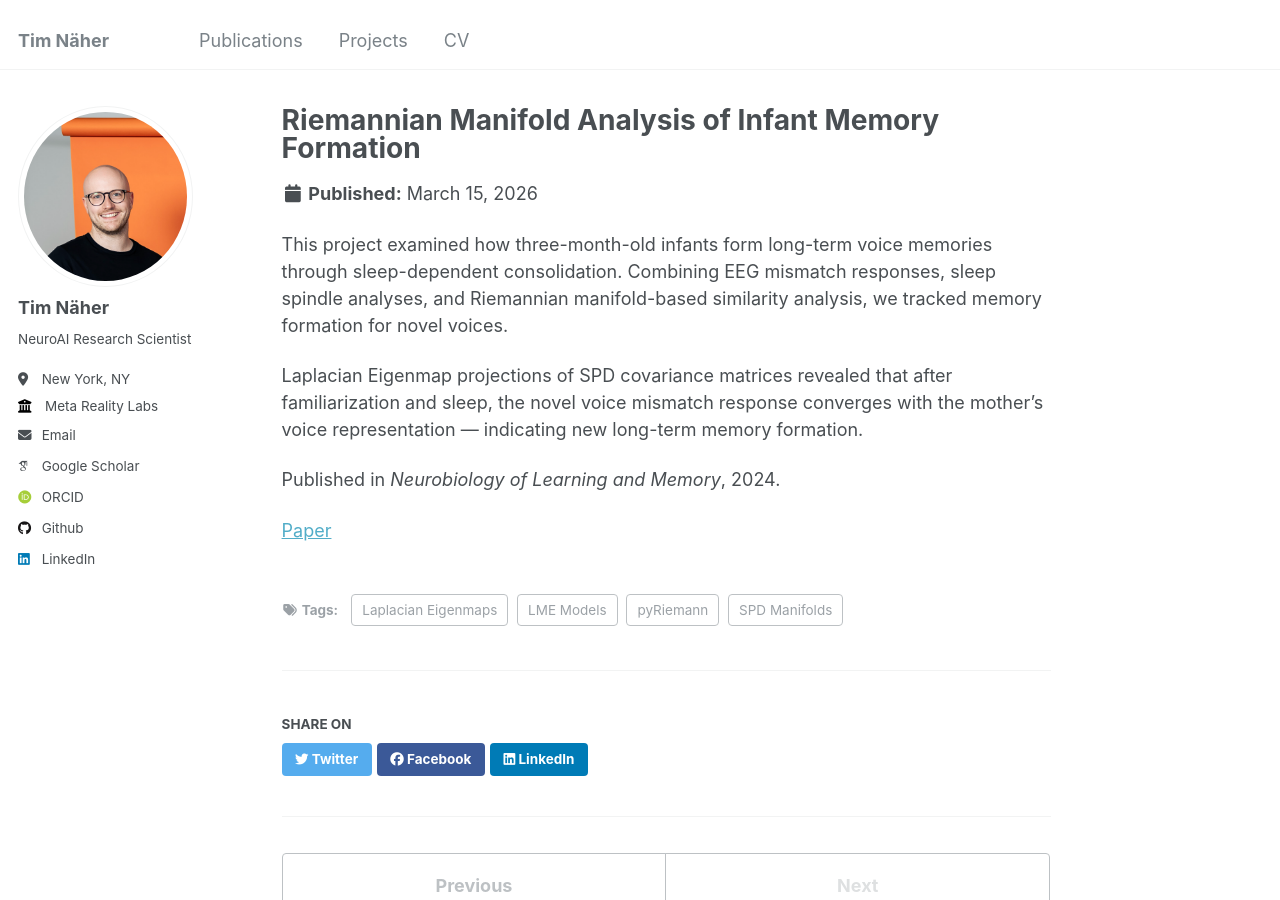
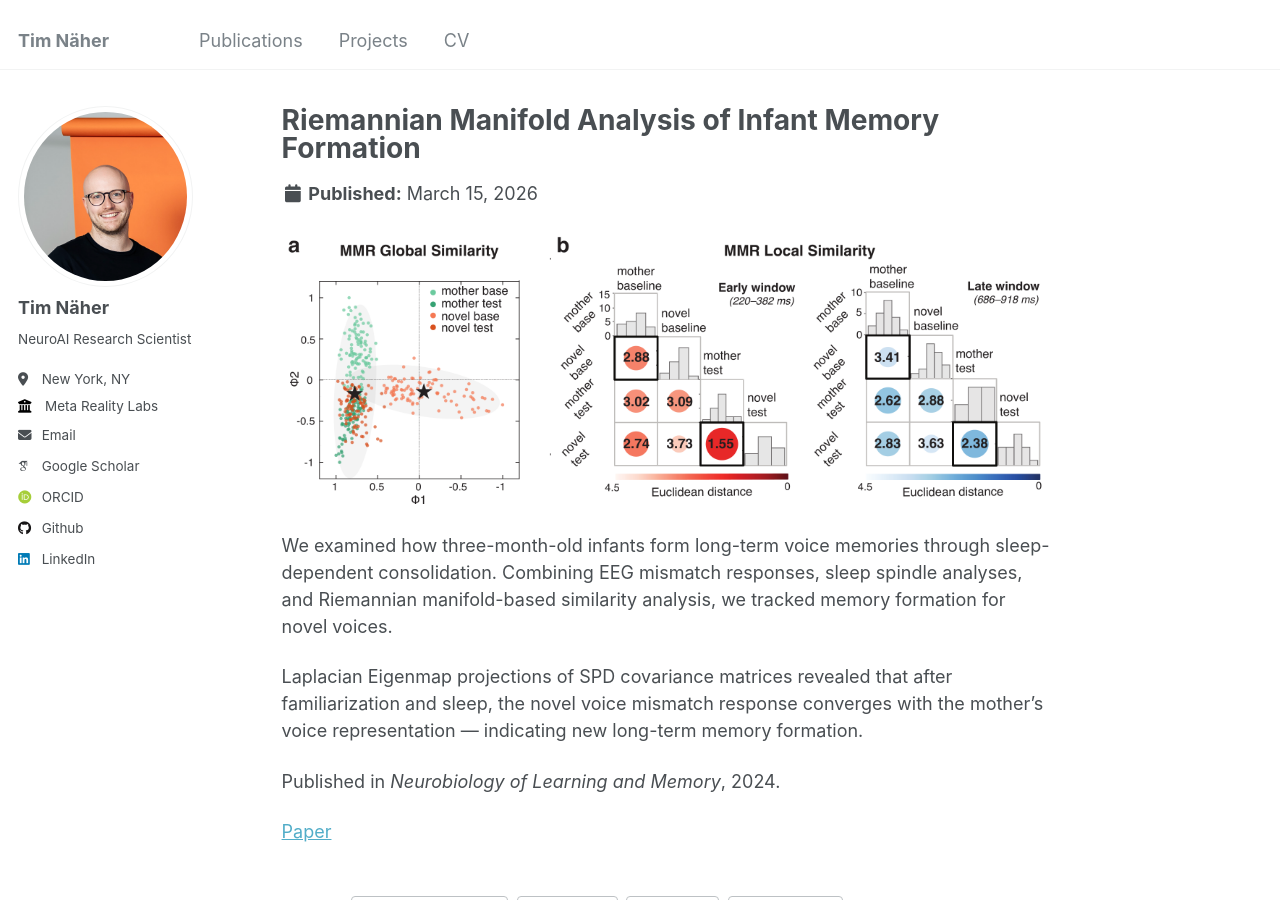
Before and after one commit to timnaher/timnaher.github.io, a Jekyll site: the page built from _portfolio/portfolio-4-riemannian-infant.md, in a window 1280 px wide and 900 px high. Built offline with Jekyll 4.4.1, drawn with Linux system fonts in a browser that asks for light colours; some web fonts are replaced.

Commit message:
Add full-size images to project detail pages
Co-Authored-By: Claude Opus 4.6 <noreply@anthropic.com>

```diff
--- a/_portfolio/portfolio-4-riemannian-infant.md
+++ b/_portfolio/portfolio-4-riemannian-infant.md
@@ -12,7 +12,9 @@ tags:
   - LME Models
 ---
 
-This project examined how three-month-old infants form long-term voice memories through sleep-dependent consolidation. Combining EEG mismatch responses, sleep spindle analyses, and Riemannian manifold-based similarity analysis, we tracked memory formation for novel voices.
+![Riemannian Manifold Analysis](/images/riemannian-figure.png)
+
+We examined how three-month-old infants form long-term voice memories through sleep-dependent consolidation. Combining EEG mismatch responses, sleep spindle analyses, and Riemannian manifold-based similarity analysis, we tracked memory formation for novel voices.
 
 Laplacian Eigenmap projections of SPD covariance matrices revealed that after familiarization and sleep, the novel voice mismatch response converges with the mother's voice representation — indicating new long-term memory formation.
 
```
Also changed, not shown: _portfolio/portfolio-1-sodeep.md (+2 -0 lines), _portfolio/portfolio-2-fnirs-method.md (+2 -0 lines), _portfolio/portfolio-3-fnirs-clinical.md (+2 -0 lines).
